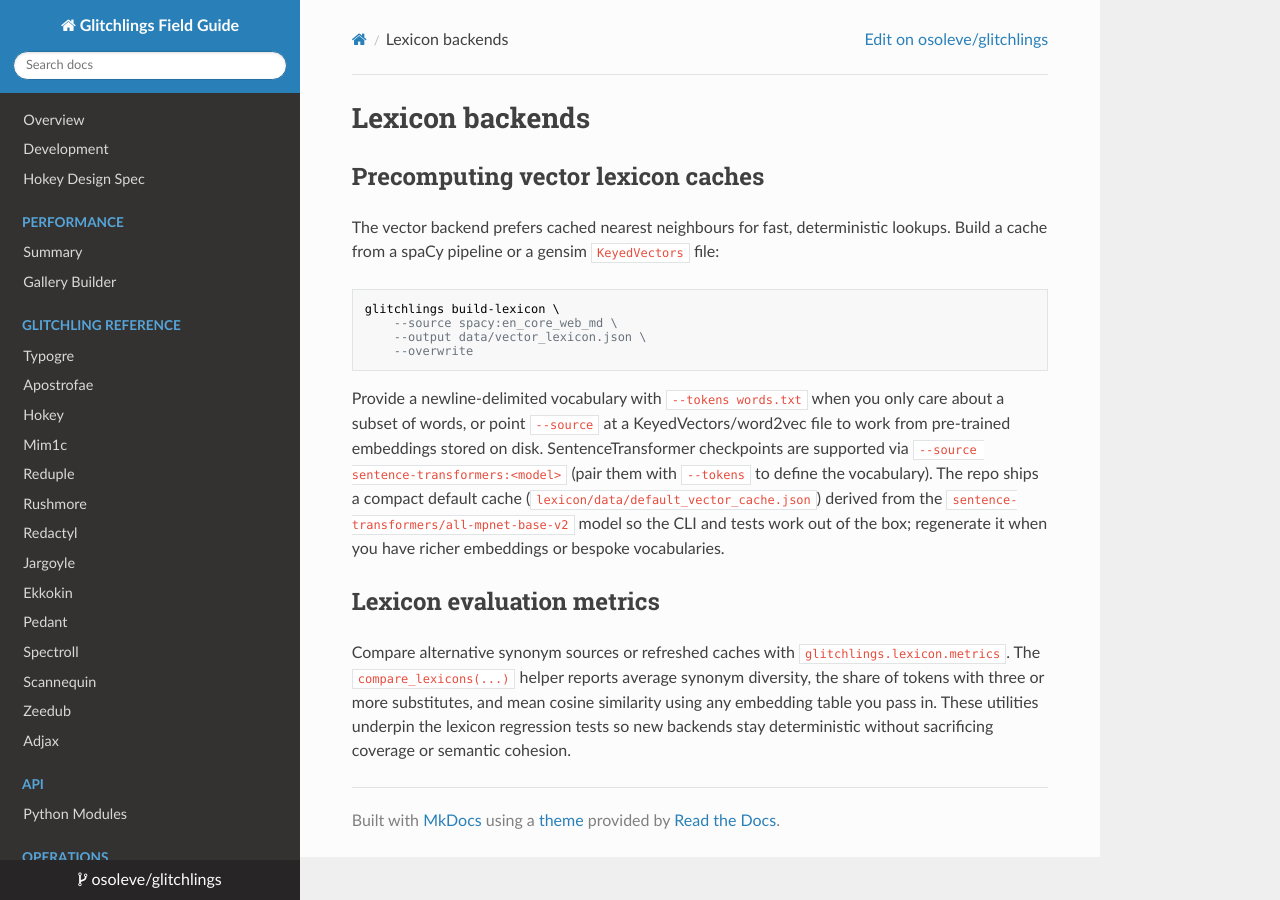
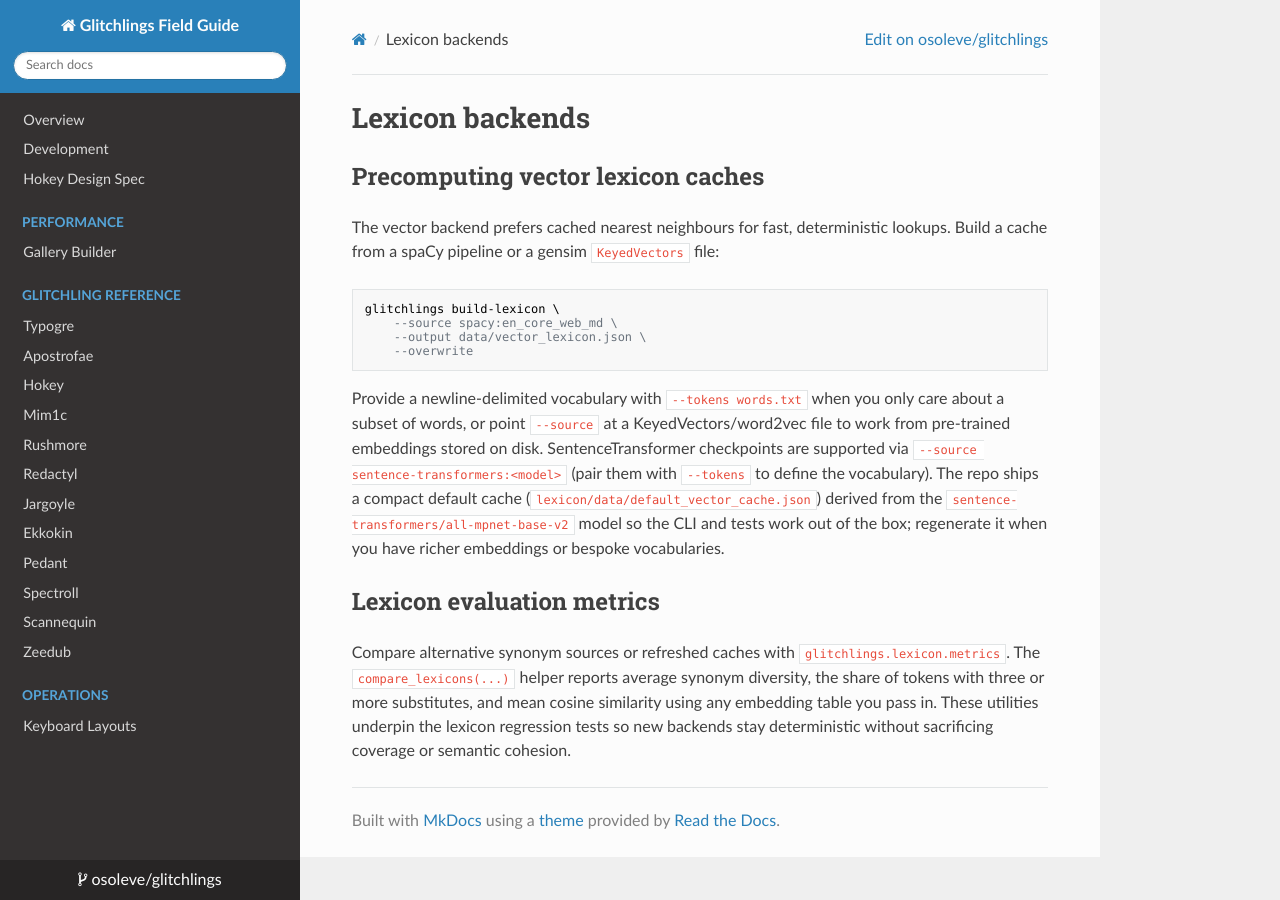
Before and after one commit to osoleve/glitchlings, an MkDocs documentation site: the page built from docs/lexicon.md, in a window 1280 px wide. Built offline with MkDocs 1.6.1, drawn with Linux system fonts in a browser that asks for light colours; nearby versions of some CDN libraries.

Commit message:
Update mkdocs.yml by removing unused entries
Removed 'Summary' and 'Adjax' entries from the Performance and Glitchling Reference sections in mkdocs.yml.

```diff
--- a/mkdocs.yml
+++ b/mkdocs.yml
@@ -19,14 +19,12 @@ nav:
   - Development: development.md
   - Hokey Design Spec: hokey_design_spec.md
   - Performance:
-      - Summary: performance-comparison.md
       - Gallery Builder: glitchling-gallery.md
   - Glitchling Reference:
       - Typogre: glitchlings/typogre.md
       - Apostrofae: glitchlings/apostrofae.md
       - Hokey: glitchlings/hokey.md
       - Mim1c: glitchlings/mim1c.md
-      - Reduple: glitchlings/reduple.md
       - Rushmore: glitchlings/rushmore.md
       - Redactyl: glitchlings/redactyl.md
       - Jargoyle: glitchlings/jargoyle.md
@@ -35,9 +33,6 @@ nav:
       - Spectroll: glitchlings/spectroll.md
       - Scannequin: glitchlings/scannequin.md
       - Zeedub: glitchlings/zeedub.md
-      - Adjax: glitchlings/adjax.md
-  - API:
-      - Python Modules: api/index.md
   - Operations:
       - Keyboard Layouts: keyboard-layouts.md
 
```
